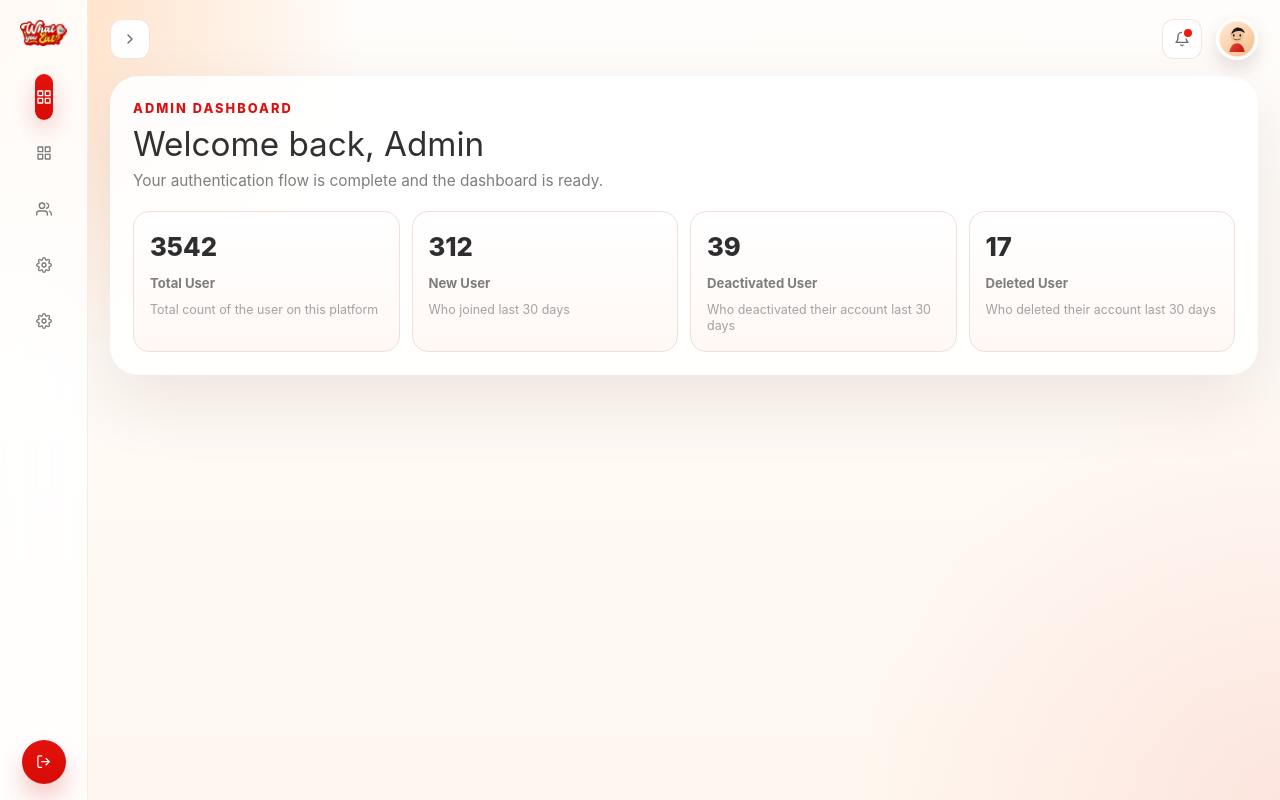
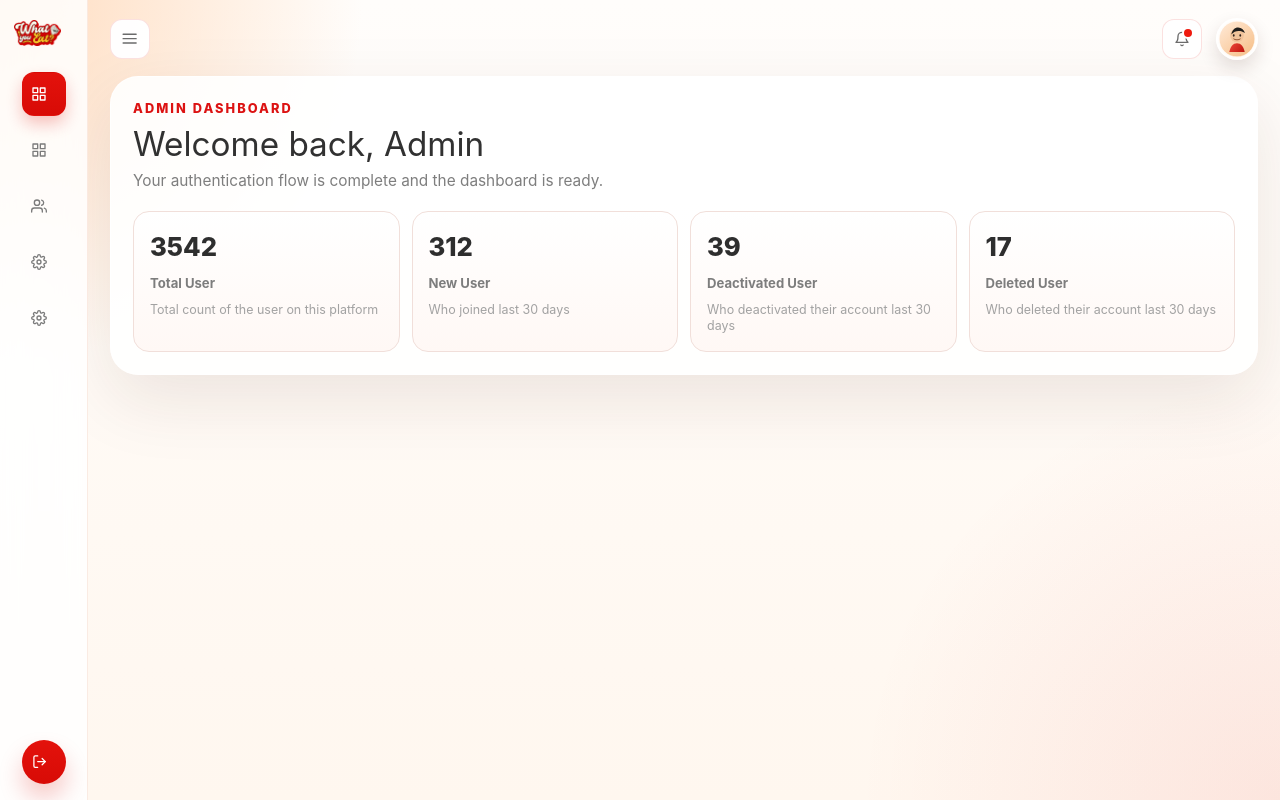
Before and after one commit to alamin71/brad-dashboard, a React (Vite) app: page /admin/dashboard in a window 1280 px wide. Both pictures are taken after a click on the button 302 px from the left and 39 px from the top of the page. Built offline with nearby package versions, Linux system fonts and the light colour scheme.

Commit message:
home animaion add

```diff
--- a/src/App.css
+++ b/src/App.css
@@ -313,6 +313,7 @@
   min-height: 100vh;
   display: grid;
   grid-template-columns: 260px minmax(0, 1fr);
+  transition: grid-template-columns 0.34s cubic-bezier(0.22, 1, 0.36, 1);
   background:
     radial-gradient(
       circle at top left,
@@ -342,6 +343,9 @@
   background: rgba(255, 255, 255, 0.84);
   border-right: 1px solid rgba(240, 197, 178, 0.35);
   backdrop-filter: blur(14px);
+  transition:
+    padding 0.34s cubic-bezier(0.22, 1, 0.36, 1),
+    gap 0.34s cubic-bezier(0.22, 1, 0.36, 1);
 }
 
 .dashboard-sidebar__brand {
@@ -382,6 +386,7 @@
 .dashboard-nav {
   display: grid;
   gap: 10px;
+  transition: gap 0.28s ease;
 }
 
 .dashboard-nav__item {
@@ -400,6 +405,13 @@
   font-weight: 700;
   text-align: left;
   cursor: pointer;
+  transition:
+    width 0.3s ease,
+    min-height 0.3s ease,
+    border-radius 0.3s ease,
+    padding 0.3s ease,
+    background-color 0.2s ease,
+    box-shadow 0.2s ease;
 }
 
 .dashboard-nav__item--active {
@@ -461,6 +473,24 @@
 
 .dashboard-icon-button--toggle {
   background: rgba(255, 255, 255, 0.96);
+}
+
+.dashboard-toggle-icon {
+  display: inline-grid;
+  place-items: center;
+  font-size: 1.08rem;
+  transition:
+    transform 0.24s ease,
+    opacity 0.2s ease;
+}
+
+.dashboard-icon-button--toggle-collapsed .dashboard-toggle-icon {
+  transform: rotate(0deg);
+}
+
+.dashboard-icon-button--toggle:not(.dashboard-icon-button--toggle-collapsed)
+  .dashboard-toggle-icon {
+  transform: rotate(90deg);
 }
 
 .dashboard-icon-button--bell {
@@ -993,14 +1023,32 @@
   font-size: 0.72rem;
 }
 
+.dashboard-sidebar__brand-copy,
+.dashboard-nav__label,
+.dashboard-sidebar__logout span {
+  display: inline-block;
+  max-width: 180px;
+  opacity: 1;
+  transform: translateX(0);
+  overflow: hidden;
+  white-space: nowrap;
+  transition:
+    max-width 0.26s ease,
+    opacity 0.2s ease,
+    transform 0.26s ease;
+}
+
 .dashboard-shell--collapsed .dashboard-sidebar__brand-copy,
 .dashboard-shell--collapsed .dashboard-nav__label,
 .dashboard-shell--collapsed .dashboard-sidebar__logout span {
-  display: none;
+  max-width: 0;
+  opacity: 0;
+  transform: translateX(-8px);
 }
 
 .dashboard-shell--collapsed .dashboard-sidebar {
   align-items: center;
+  gap: 14px;
 }
 
 .dashboard-shell--collapsed .dashboard-sidebar__brand {
@@ -1013,7 +1061,22 @@
 
 .dashboard-shell--collapsed .dashboard-nav__item {
   justify-content: center;
-  padding-inline: 0;
+  width: 44px;
+  min-height: 44px;
+  height: 44px;
+  padding: 0;
+  margin-inline: auto;
+  border-radius: 12px;
+}
+
+.dashboard-shell--collapsed .dashboard-nav {
+  width: 100%;
+  justify-items: center;
+  gap: 12px;
+}
+
+.dashboard-shell--collapsed .dashboard-nav__item--active {
+  box-shadow: 0 8px 16px rgba(216, 11, 6, 0.24);
 }
 
 .dashboard-shell--collapsed .dashboard-sidebar__logout {
@@ -1687,7 +1750,9 @@
   .dashboard-shell--collapsed .dashboard-sidebar__brand-copy,
   .dashboard-shell--collapsed .dashboard-nav__label,
   .dashboard-shell--collapsed .dashboard-sidebar__logout span {
-    display: inline;
+    max-width: 180px;
+    opacity: 1;
+    transform: translateX(0);
   }
 
   .dashboard-sidebar__logout {
--- a/src/pages/admin/AdminLayout.tsx
+++ b/src/pages/admin/AdminLayout.tsx
@@ -2,12 +2,12 @@ import { useEffect, useState } from "react";
 import { NavLink, Outlet } from "react-router-dom";
 import {
   FiBell,
-  FiChevronLeft,
-  FiChevronRight,
   FiGrid,
   FiLogOut,
+  FiMenu,
   FiSettings,
   FiUsers,
+  FiX,
 } from "react-icons/fi";
 import {
   ADMIN_PROFILE_UPDATED_EVENT,
@@ -137,16 +137,18 @@ function AdminLayout({ onLogout }: AdminLayoutProps) {
       <section className="dashboard-content">
         <header className="dashboard-topbar">
           <button
-            className="dashboard-icon-button dashboard-icon-button--toggle"
+            className={`dashboard-icon-button dashboard-icon-button--toggle ${collapsed ? "dashboard-icon-button--toggle-collapsed" : ""}`}
             type="button"
             onClick={() => setCollapsed((current) => !current)}
             aria-label={collapsed ? "Expand sidebar" : "Collapse sidebar"}
           >
-            {collapsed ? (
-              <FiChevronRight aria-hidden="true" focusable="false" />
-            ) : (
-              <FiChevronLeft aria-hidden="true" focusable="false" />
-            )}
+            <span className="dashboard-toggle-icon" aria-hidden="true">
+              {collapsed ? (
+                <FiMenu focusable="false" />
+              ) : (
+                <FiX focusable="false" />
+              )}
+            </span>
           </button>
 
           <div className="dashboard-topbar__spacer" />
```
